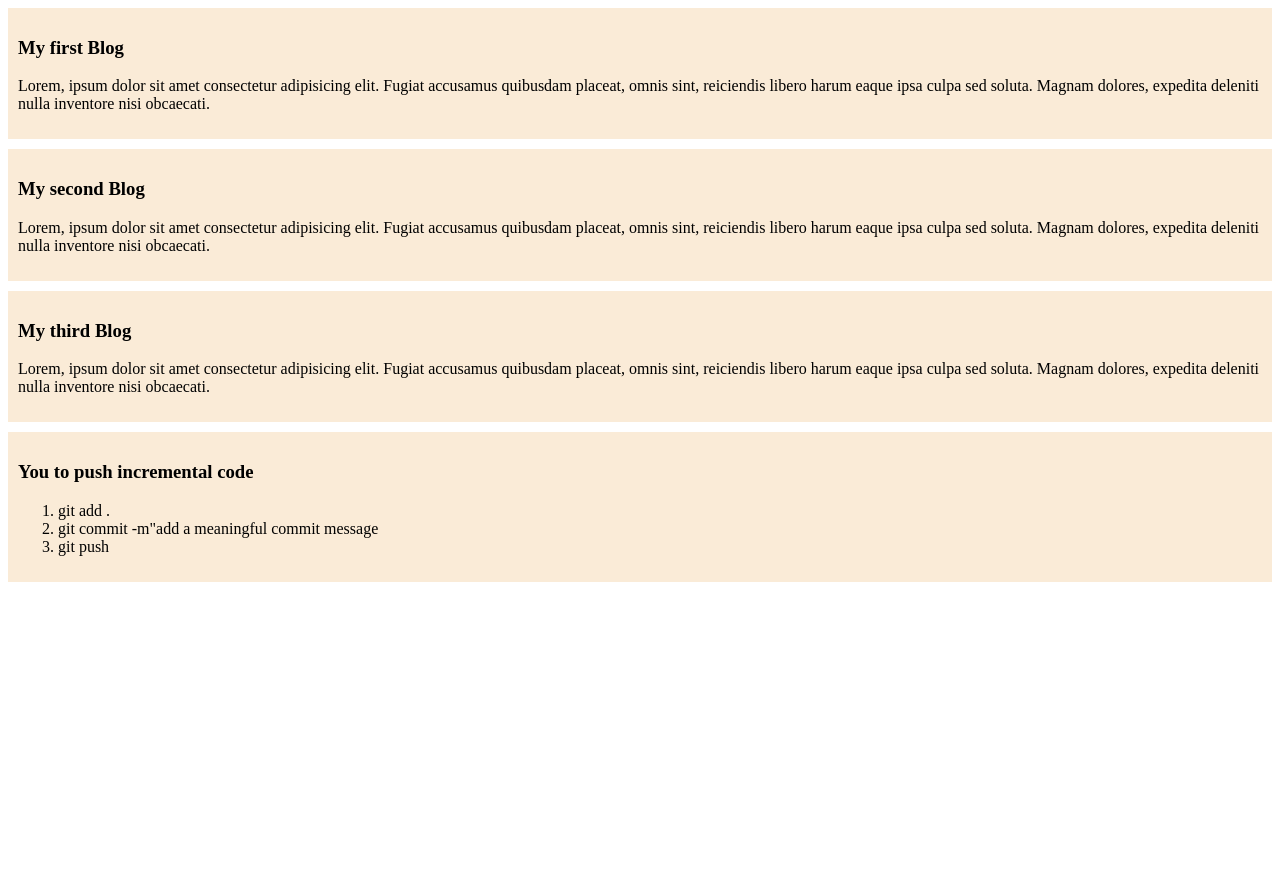
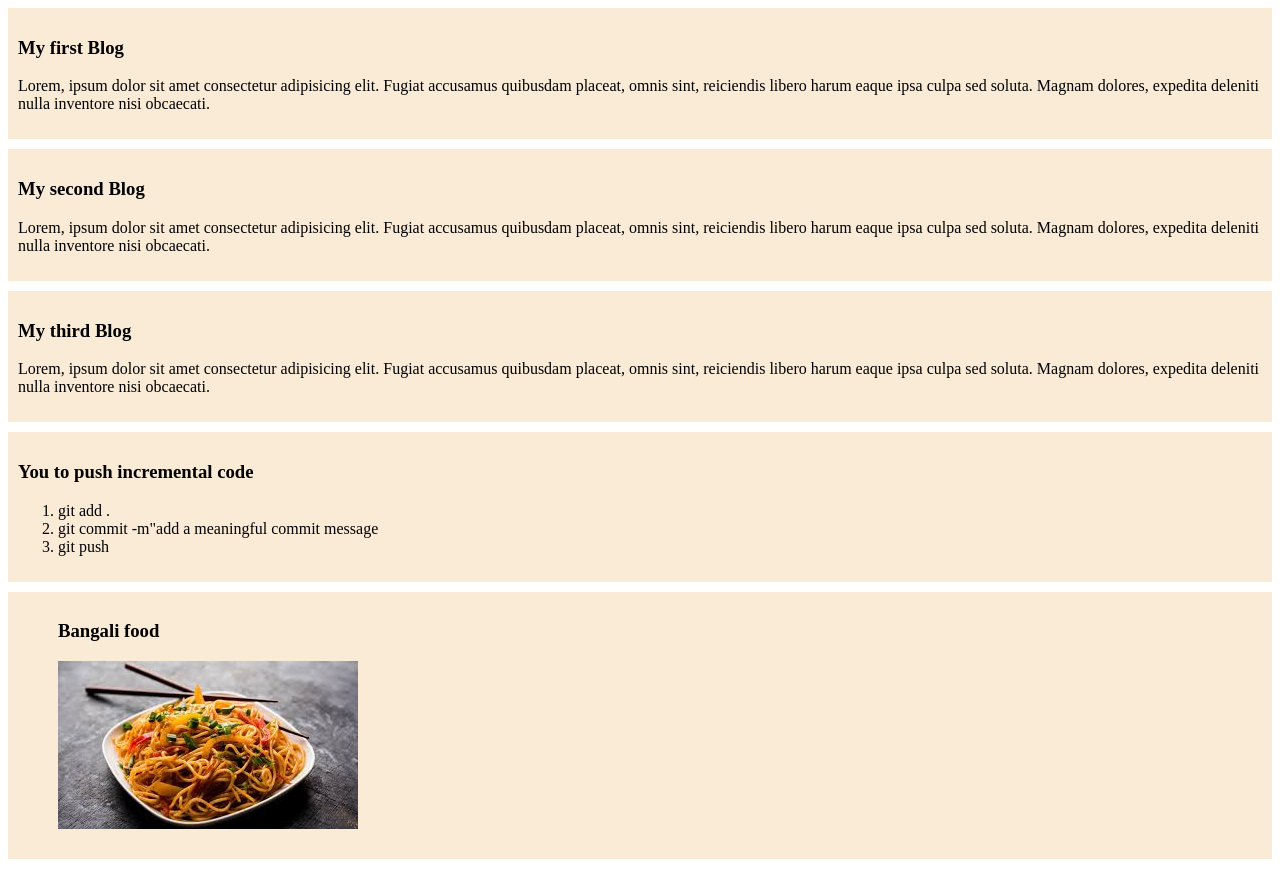
Before and after one commit to Sujon1868/my-website, a plain HTML site: page index.html in a window 1280 px wide. Before the commit the page ends 800 px from the top, so only its background shows below. Drawn offline with Linux system fonts and the light colour scheme.

Commit message:
added Bangali food

```diff
--- a/index.html
+++ b/index.html
@@ -37,5 +37,12 @@
 
         </ol>
     </div>
+    <div>
+        <ol>
+            <h3>Bangali food</h3>
+            <img src="images/Chaomin.jpeg" alt="">
+
+        </ol>
+    </div>
 </body>
 </html>
```
Also changed, not shown: images/Chaomin.jpeg (added), images/cake.jpeg (added), images/faloda.jpeg (added), images/ice cream.jpeg (added), images/meat.jpeg (added), images/nobabi semai.jpeg (added).
